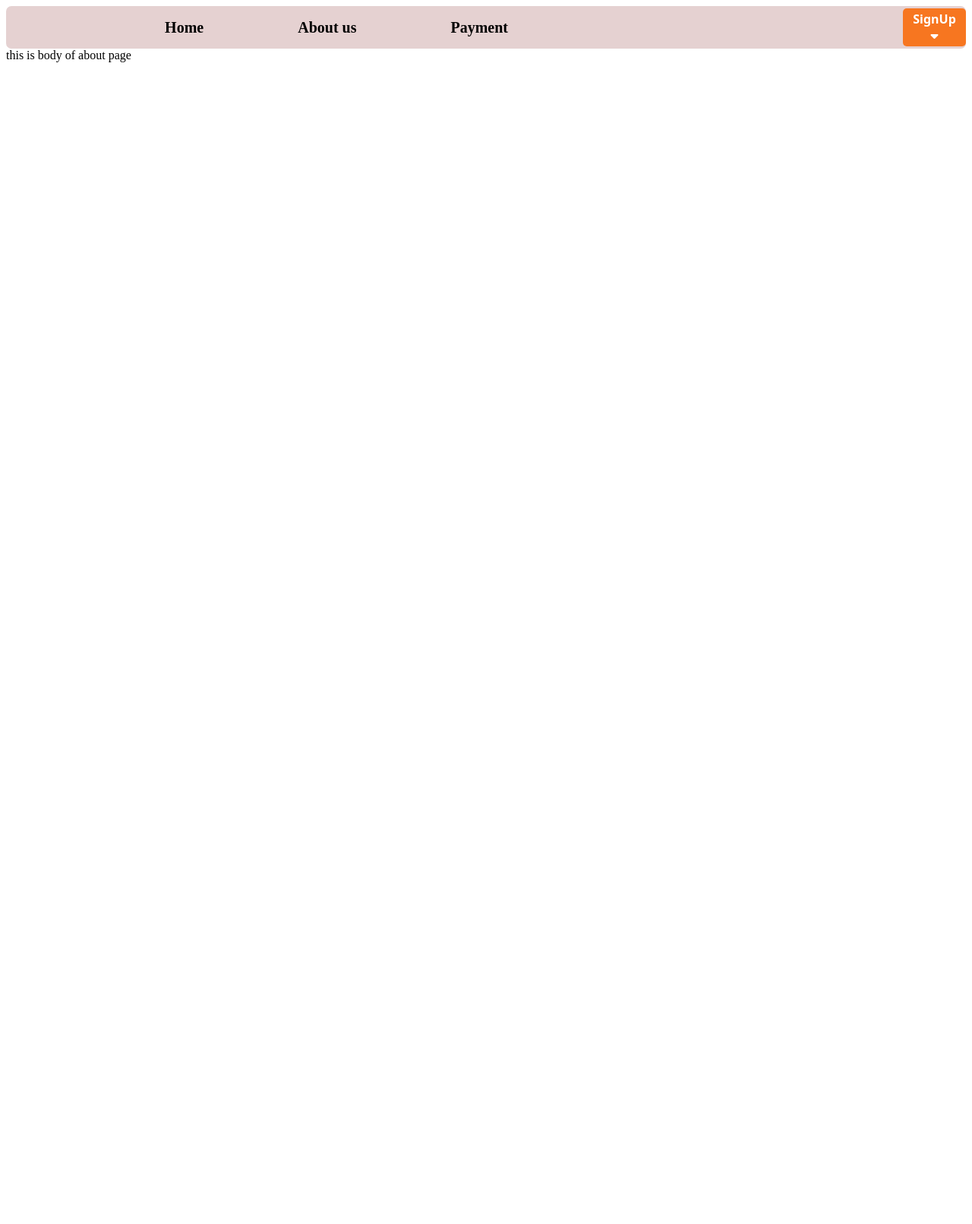
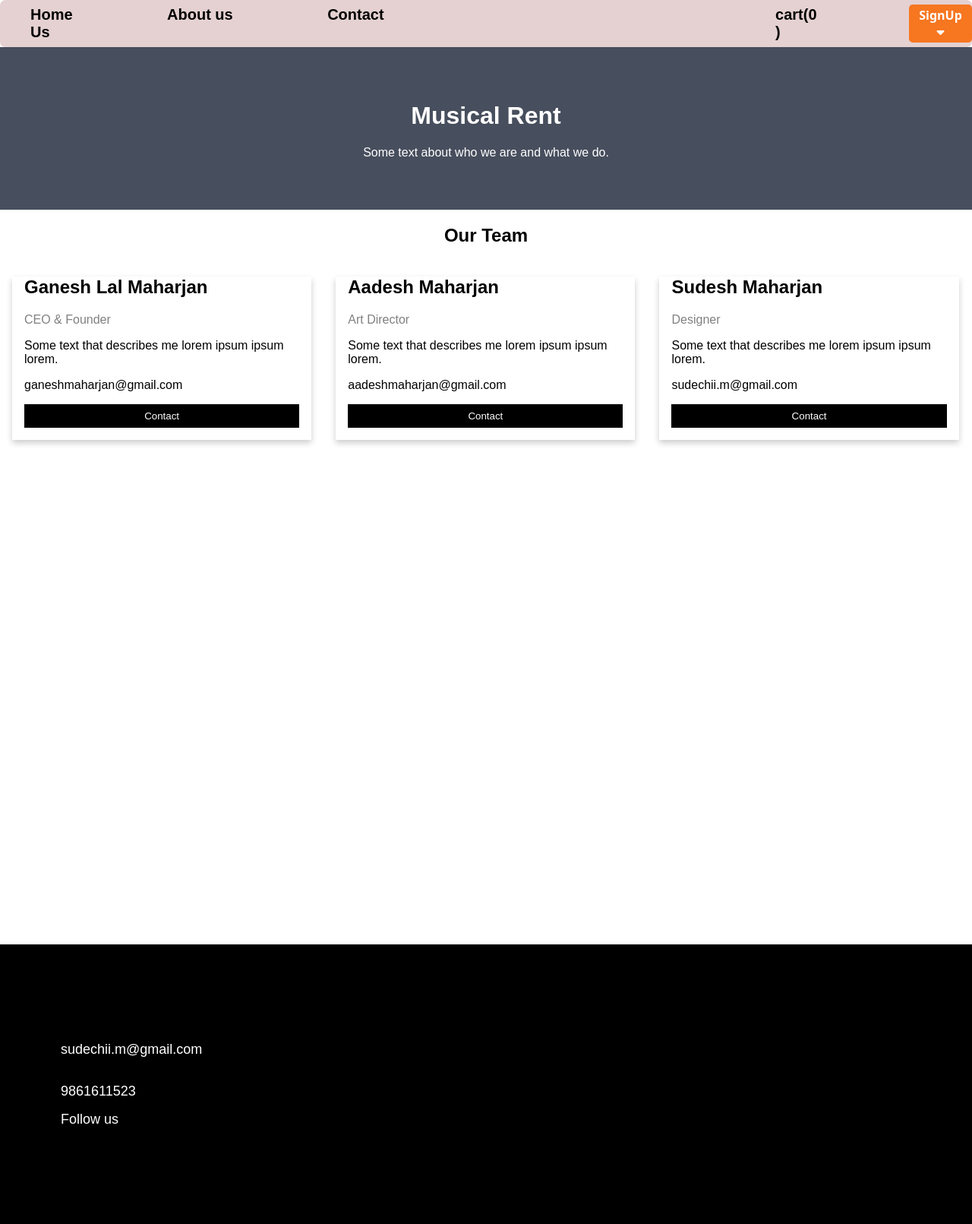
Before and after one commit to Sudesh-Maharjan/Musical-Rental-Web-Application, a Django app: page /about in a window 1280 px wide. Shown: the whole page at 76% size. Before the commit the page ends 82 px from the top, so only its background shows below. Run offline with Django 4.2, Linux system fonts and the light colour scheme.

Commit message:
multiple pages added, add to cart script added, view product page added dynaically

```diff
--- a/rent/templates/rent/about.html
+++ b/rent/templates/rent/about.html
@@ -1,6 +1,136 @@
 {% extends 'rent/basic.html' %}
 
 {% block title%} About{% endblock %}
+{% block css %}
+{{ block.super }}
+
+<style>
+    body {
+  font-family: Arial, Helvetica, sans-serif;
+  margin: 0;
+}
+
+html {
+  box-sizing: border-box;
+}
+
+*, *:before, *:after {
+  box-sizing: inherit;
+}
+
+.column {
+  float: left;
+  width: 33.3%;
+  margin-bottom: 16px;
+  padding: 0 8px;
+}
+
+.card {
+  box-shadow: 0 4px 8px 0 rgba(0, 0, 0, 0.2);
+  margin: 8px;
+}
+
+.about-section {
+  padding: 50px;
+  text-align: center;
+  background-color: #474e5d;
+  color: white;
+}
+
+.container {
+  padding: 0 16px;
+}
+
+.container::after, .row::after {
+  content: "";
+  clear: both;
+  display: table;
+}
+
+.title {
+  color: grey;
+}
+
+.button {
+  border: none;
+  outline: 0;
+  display: inline-block;
+  padding: 8px;
+  color: white;
+  background-color: #000;
+  text-align: center;
+  cursor: pointer;
+  width: 100%;
+}
+
+.button:hover {
+  background-color: #555;
+}
+
+@media screen and (max-width: 650px) {
+  .column {
+    width: 100%;
+    display: block;
+  }
+}
+</style>
+{% endblock %}
 {% block body %}
-this is body of about page
+
+<div class="about-section">
+    <h1>Musical Rent</h1>
+    <p>Some text about who we are and what we do.</p>
+    <!-- <p>This is the dummy verios of about us page</p> -->
+  </div>
+
+  <h2 style="text-align:center">Our Team</h2>
+  <div class="row">
+    <div class="column">
+      <div class="card">
+        <!-- <img src="/w3images/team1.jpg" alt="Jane" style="width:100%"> -->
+        <div class="container">
+          <h2>Ganesh Lal Maharjan</h2>
+          <p class="title">CEO & Founder</p>
+          <p>Some text that describes me lorem ipsum ipsum lorem.</p>
+          <p>ganeshmaharjan@gmail.com</p>
+          <p><button class="button">Contact</button></p>
+        </div>
+      </div>
+    </div>
+
+    <div class="column">
+      <div class="card">
+        <!-- <img src="/w3images/team2.jpg" alt="Mike" style="width:100%"> -->
+        <div class="container">
+          <h2>Aadesh Maharjan</h2>
+          <p class="title">Art Director</p>
+          <p>Some text that describes me lorem ipsum ipsum lorem.</p>
+          <p>aadeshmaharjan@gmail.com</p>
+          <p><button class="button">Contact</button></p>
+        </div>
+      </div>
+    </div>
+
+    <div class="column">
+      <div class="card">
+        <!-- <img src="/w3images/team3.jpg" alt="John" style="width:100%"> -->
+        <div class="container">
+          <h2>Sudesh Maharjan</h2>
+          <p class="title">Designer</p>
+          <p>Some text that describes me lorem ipsum ipsum lorem.</p>
+          <p>sudechii.m@gmail.com</p>
+          <p><button class="button">Contact</button></p>
+        </div>
+      </div>
+    </div>
+  </div>
+
+<footer class="contact-us">
+    <div class="container-contact">
+  <div class="contact-email">sudechii.m@gmail.com</div>
+  <br>
+  <div class="contact-number">9861611523</div>
+  </div>
+    <div class="follow-us">Follow us</div>
+  </footer>
 {% endblock %}
--- a/rent/templates/rent/basic.html
+++ b/rent/templates/rent/basic.html
@@ -22,12 +22,15 @@
 <div class="main-container">
     <nav class="nav-bar">
         <ul class="nav-bar-anchor">
-    <li ><a class = "nav-home" href="HomePage_Ashirbad.html">Home</a></li>
+    <li ><a class = "nav-home" href="{% url 'RentHome' %}">Home</a></li>
     <!-- <li ><a class = "nav-second-hand" href="templates/second_hand.html">Second hand Products</a></li> -->
     <!-- <li ><a class = "nav-rent" href="Rent.html">Rent Instrument</a></li> -->
-    <li ><a class = "nav-rent" href="about.html">About us</a></li>
-    <li ><a class = "nav-payment" href="Payment.html">Payment</a></li>
+    <li ><a class = "nav-rent" href="{% url 'About' %}">About us</a></li>
+    <li ><a class = "nav-payment" href="{% url 'ContactUs' %}">Contact Us</a></li>
     </ul>
+    <li class="cart-show">
+     <a href="#">cart(<span id = "cart-counter">0</span> )</a>
+    </li>
     <li class="dropdown">
       <button class="SignUp-nav">SignUp <i class="fas fa-caret-down"></i></button>
       <div class="dropdown-content">
@@ -88,6 +91,6 @@
 {% block body %}
 
 {% endblock %}
-
+{% block js %} {% endblock%}
 </body>
 </html>
--- /dev/null
+++ b/rent/templates/rent/checkout.html
@@ -0,0 +1,6 @@
+{% extends 'rent/basic.html' %}
+
+{% block title%} Checkout {% endblock %}
+{% block body %}
+this is body of Checkout page
+{% endblock %}
--- /dev/null
+++ b/rent/templates/rent/contact.html
@@ -0,0 +1,6 @@
+{% extends 'rent/basic.html' %}
+
+{% block title%} Contact {% endblock %}
+{% block body %}
+this is body of contact page
+{% endblock %}
--- /dev/null
+++ b/rent/templates/rent/search.html
@@ -0,0 +1,6 @@
+{% extends 'rent/basic.html' %}
+
+{% block title%} Search{% endblock %}
+{% block body %}
+this is body of search page
+{% endblock %}
--- /dev/null
+++ b/rent/templates/rent/tracker.html
@@ -0,0 +1,6 @@
+{% extends 'rent/basic.html' %}
+
+{% block title%} Tracker {% endblock %}
+{% block body %}
+this is body of tracker page
+{% endblock %}
--- a/rent/urls.py
+++ b/rent/urls.py
@@ -4,12 +4,11 @@ from django.conf.urls.static import static
 from django.conf import settings
 urlpatterns = [
     path("", views.rent, name='RentHome'),
-    path('second-hand', views.secondhand, name='secondhand'),
     path('contact', views.contact, name='ContactUs'),
     path('tracker', views.tracker, name='TrackingStatus'),
     path('about', views.about, name='About'),
     path('search', views.search, name='Search'),
-    path('productview', views.productView, name='Productview'),
+    path('productview/<int:myid>', views.productView, name='ProductView'),
     path('checkout', views.checkout, name='Checkout'),
 ]
 if settings.DEBUG:
--- a/rent/views.py
+++ b/rent/views.py
@@ -13,17 +13,16 @@ def rent(request):
         category_products[category['category']] = Products
     return render(request, 'rent/HomePage_Ashirbad.html', {'Product': Products, 'category_products': category_products})
 
-def secondhand(request):
-    return HttpResponse("This is second hand")
 def contact(request):
-    return HttpResponse("This is contact")
+    return render(request, 'rent/contact.html')
 def tracker(request):
-    return HttpResponse("This is tracker")
+    return render(request, 'rent/tracker.html')
 def about(request):
     return render(request, 'rent/about.html')
 def search(request):
-    return HttpResponse("This is search")
-def productView(request):
-    return HttpResponse("This is productview")
+    return render(request, 'rent/search.html')
+def productView(request, myid):
+    Products = Product.objects.filter(id =myid)
+    return render(request, 'rent/prodView.html', {'product': Products[0]})
 def checkout(request):
-    return HttpResponse("This is checkout")
+    return render(request, 'rent/checkout.html')
```
Also changed, not shown: rent/static/HomePages/product.css (+15 -2 lines), rent/templates/rent/HomePage_Ashirbad.html (+43 -10 lines), rent/templates/rent/prodView.html (added, +72 -0 lines), rent/templates/rent/second_hand.html (deleted, +0 -11 lines), rent/static/HomePages/HomePage.css (line endings or trailing spaces).
